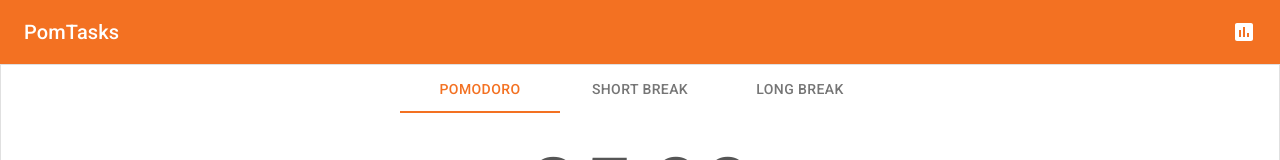
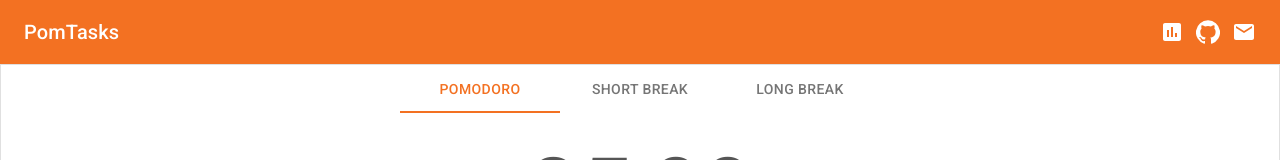
Before and after one commit to TebzaTheMan/PomTasks, a React (Create React App) app: page / in a window 1280 px wide. Shown: the top 160 px of the page. Built offline with nearby package versions, Linux system fonts and the light colour scheme.

Commit message:
feat : add email and github buttons

```diff
--- a/src/components/header.js
+++ b/src/components/header.js
@@ -3,6 +3,9 @@ import { makeStyles } from '@material-ui/core/styles';
 import AppBar from '@material-ui/core/AppBar';
 import Toolbar from '@material-ui/core/Toolbar';
 import Typography from '@material-ui/core/Typography';
+import EmailIcon from '@material-ui/icons/Email';
+import IconButton from '@material-ui/core/IconButton';
+import GitHubIcon from '@material-ui/icons/GitHub';
 import Report from './Report/Report';
 
 const useStyles = makeStyles(() => ({
@@ -25,6 +28,26 @@ export default function Header() {
             PomTasks
           </Typography>
           <Report />
+          <IconButton
+            aria-label="close report-modal"
+            aria-controls="close-modal"
+            edge="end"
+            color="inherit"
+            // eslint-disable-next-line no-restricted-globals
+            onClick={() => { location.href = 'https://github.com/tebzatheman/pomtasks'; }}
+          >
+            <GitHubIcon />
+          </IconButton>
+          <IconButton
+            aria-label="close report-modal"
+            aria-controls="close-modal"
+            color="inherit"
+            edge="end"
+            // eslint-disable-next-line no-restricted-globals
+            onClick={() => { location.href = 'mailto:tebzax2@gmail.com?subject="Feedback about PomTasks"&body="write some message"'; }}
+          >
+            <EmailIcon />
+          </IconButton>
         </Toolbar>
       </AppBar>
     </div>
```
